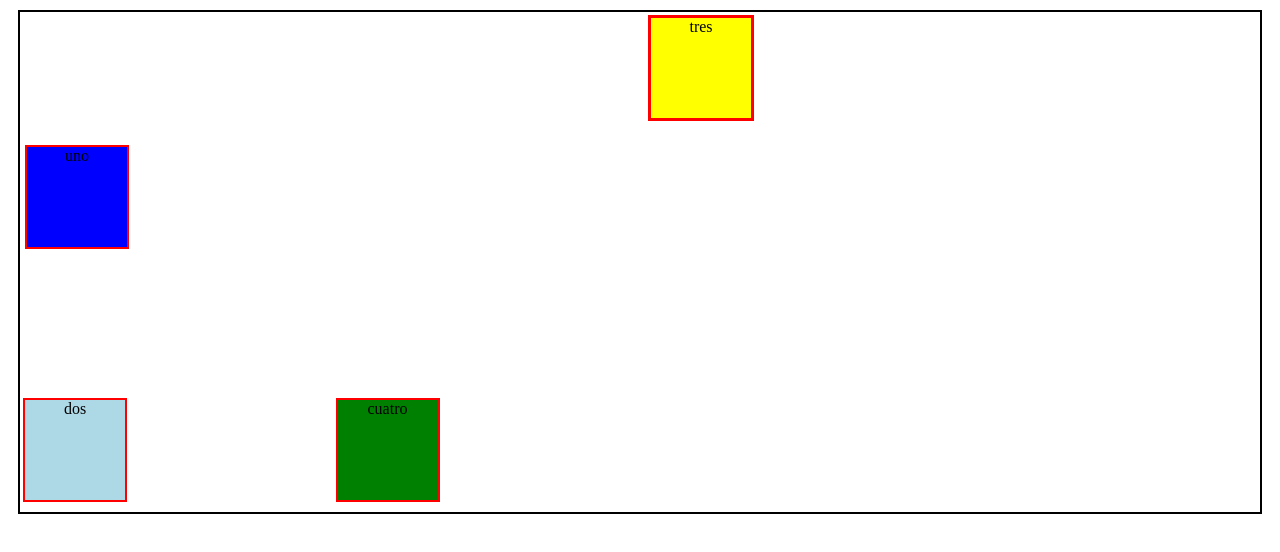
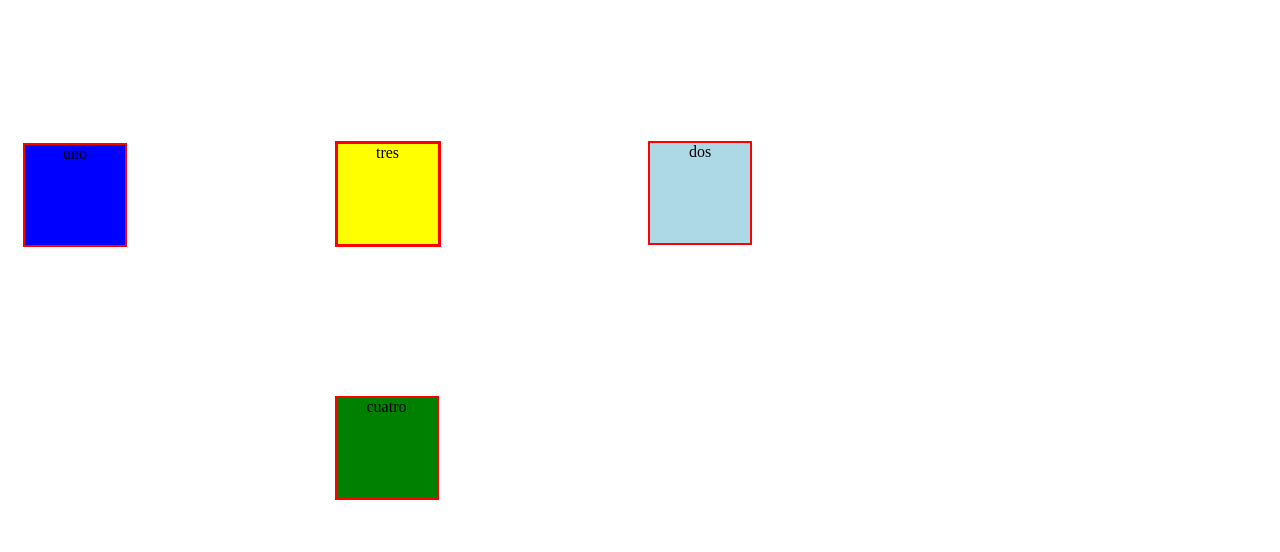
Before and after one commit to yesid1921/Evaluacion1.2, a plain HTML site: page index.html in a window 1280 px wide. Drawn offline with Linux system fonts and the light colour scheme.

Commit message:
posiciones de cajas

```diff
--- a/style.css
+++ b/style.css
@@ -1,6 +1,6 @@
 
 .contenedor{
-    border: 2px solid black;
+
     margin: 10px;
     height: 500px;
     display: grid;
@@ -26,8 +26,8 @@
     margin: 3px;
     height: 100px;
     width: 100px;
-    grid-column: 1;
-    grid-row: 4;
+    grid-column: 3;
+    grid-row: 2;
 }
 .caja3 {
     border: 3px solid red;
@@ -35,8 +35,8 @@
     margin: 3px;
     height: 100px;
     width: 100px;
-    grid-column: 3;
-    grid-row: 1;
+    grid-column: 2;
+    grid-row: 2;
 }
 .caja4 {
     border: 2px solid red;
```
